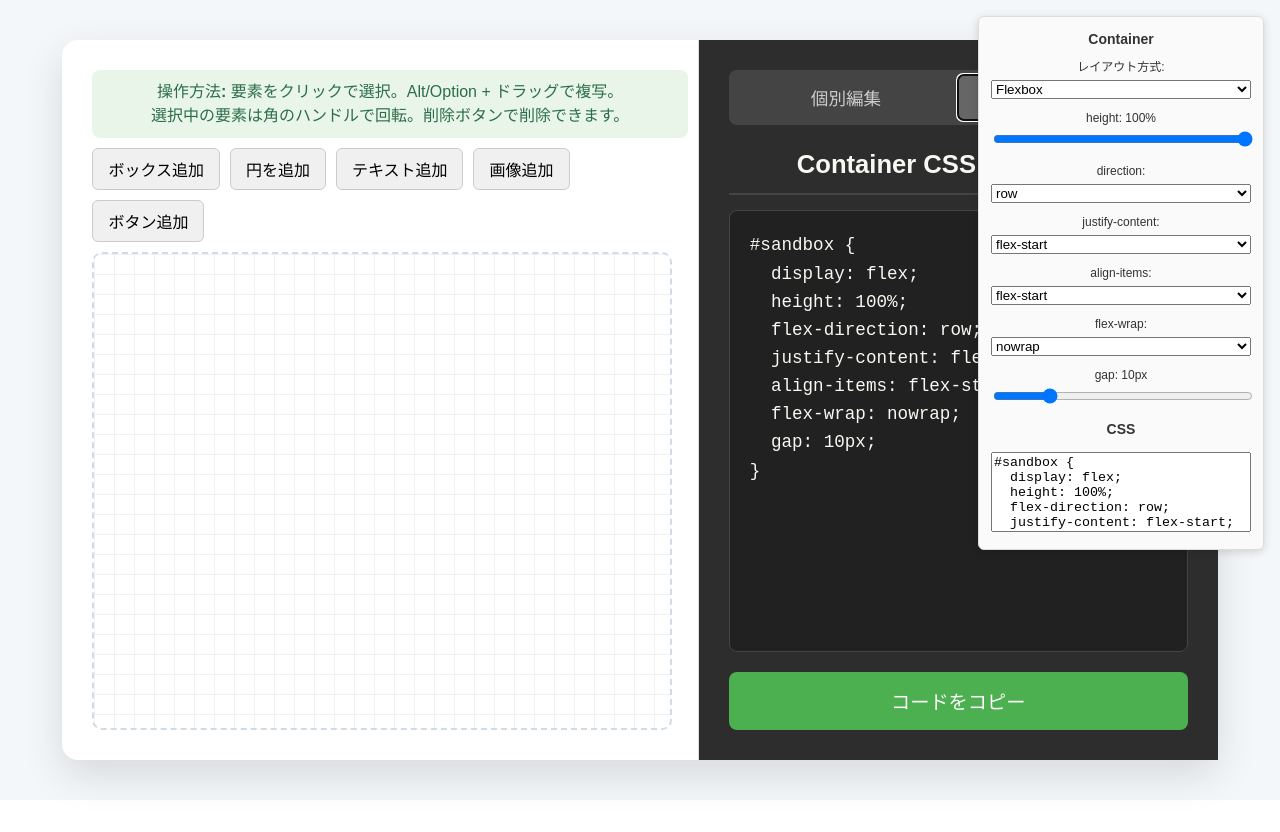
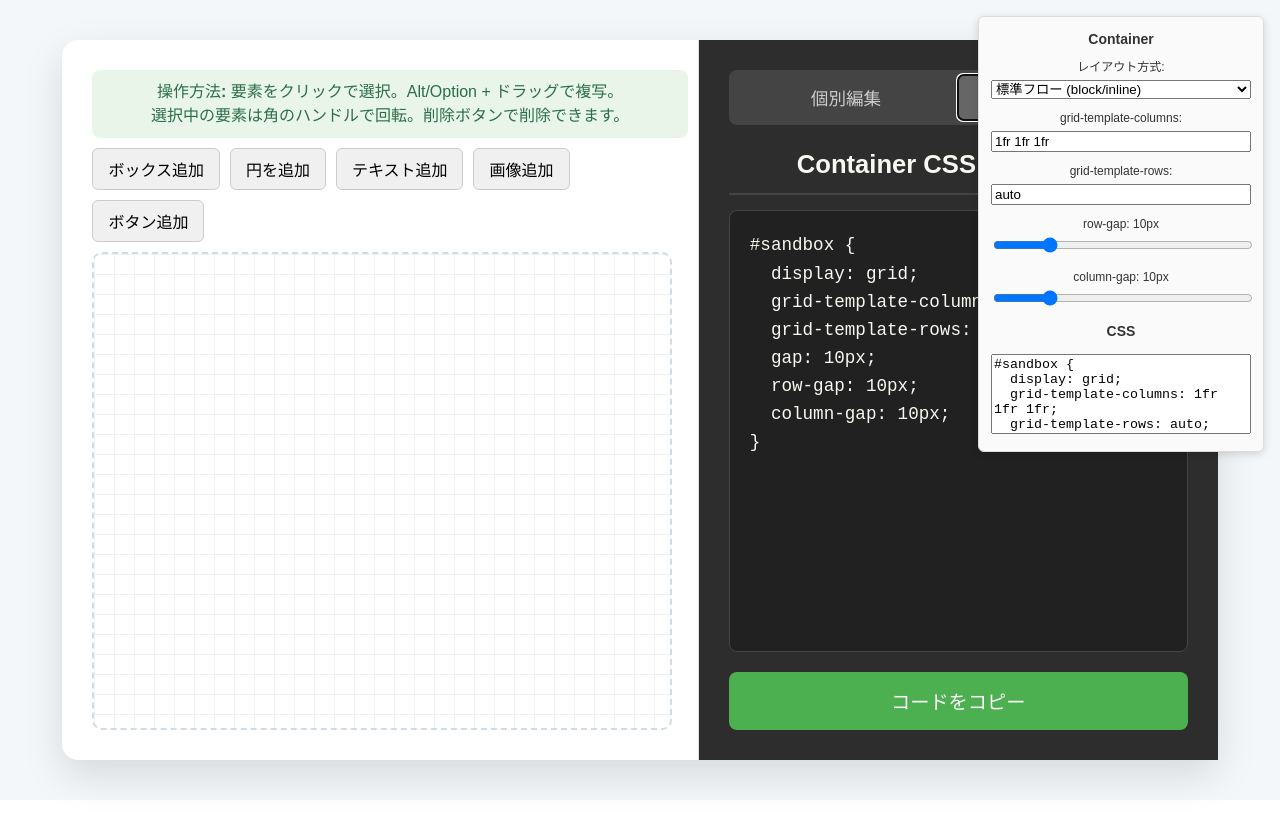
Before and after one commit to tako-chan0511/cssvisualizer, a Vue app: page / in a window 1280 px wide. Both pictures are taken after a click on the button "レイアウト". Built offline with nearby package versions, Linux system fonts and the light colour scheme.

Commit message:
レイアウト方式のグループんぐメニュー化

```diff
--- a/dev-dist/sw.js
+++ b/dev-dist/sw.js
@@ -82,7 +82,7 @@
     "revision": "670ae3298722b21a3404328b42a0b957"
   }, {
     "url": "index.html",
-    "revision": "0.b1ksvif8si"
+    "revision": "0.itjthm3jie"
   }], {});
   workbox.cleanupOutdatedCaches();
   workbox.registerRoute(new workbox.NavigationRoute(workbox.createHandlerBoundToURL("index.html"), {
--- a/src/App.vue
+++ b/src/App.vue
@@ -39,52 +39,83 @@
         <!-- レイアウトモード用ポップアップ -->
         <div v-if="editMode === 'layout'" class="controls layout-popup">
           <h3>Container</h3>
+          <!-- App.vue のレイアウトモード用ポップアップ内 -->
           <label>
             レイアウト方式:
             <select v-model="layoutSystem">
-              <option value="flex">Flexbox</option>
-              <option value="grid">CSS Grid</option>
+              <optgroup
+                v-for="cat in layoutCategories"
+                :key="cat.name"
+                :label="cat.name"
+              >
+                <option
+                  v-for="mode in cat.modes"
+                  :key="mode.id"
+                  :value="mode.id"
+                >
+                  {{ mode.label }}
+                </option>
+              </optgroup>
             </select>
           </label>
 
           <!-- Flex モード -->
-          <template v-if="layoutSystem==='flex'">
+          <template v-if="layoutSystem === 'flex'">
             <label>
               height: {{ flexState.containerHeight }}%
-              <input type="range" min="20" max="100" v-model.number="flexState.containerHeight" />
+              <input
+                type="range"
+                min="20"
+                max="100"
+                v-model.number="flexState.containerHeight"
+              />
             </label>
             <label>
               direction:
               <select v-model="flexState.direction">
-                <option>row</option><option>row-reverse</option>
-                <option>column</option><option>column-reverse</option>
+                <option>row</option>
+                <option>row-reverse</option>
+                <option>column</option>
+                <option>column-reverse</option>
               </select>
             </label>
             <label>
               justify-content:
               <select v-model="flexState.justifyContent">
-                <option>flex-start</option><option>flex-end</option>
-                <option>center</option><option>space-between</option>
-                <option>space-around</option><option>space-evenly</option>
+                <option>flex-start</option>
+                <option>flex-end</option>
+                <option>center</option>
+                <option>space-between</option>
+                <option>space-around</option>
+                <option>space-evenly</option>
               </select>
             </label>
             <label>
               align-items:
               <select v-model="flexState.alignItems">
-                <option>flex-start</option><option>flex-end</option>
-                <option>center</option><option>stretch</option>
+                <option>flex-start</option>
+                <option>flex-end</option>
+                <option>center</option>
+                <option>stretch</option>
                 <option>baseline</option>
               </select>
             </label>
             <label>
               flex-wrap:
               <select v-model="flexState.flexWrap">
-                <option>nowrap</option><option>wrap</option><option>wrap-reverse</option>
+                <option>nowrap</option>
+                <option>wrap</option>
+                <option>wrap-reverse</option>
               </select>
             </label>
             <label>
               gap: {{ flexState.gap }}px
-              <input type="range" min="0" max="50" v-model.number="flexState.gap" />
+              <input
+                type="range"
+                min="0"
+                max="50"
+                v-model.number="flexState.gap"
+              />
             </label>
           </template>
 
@@ -92,19 +123,37 @@
           <template v-else>
             <label>
               grid-template-columns:
-              <input type="text" v-model="gridState.columns" placeholder="1fr 1fr 1fr" />
+              <input
+                type="text"
+                v-model="gridState.columns"
+                placeholder="1fr 1fr 1fr"
+              />
             </label>
             <label>
               grid-template-rows:
-              <input type="text" v-model="gridState.rows" placeholder="auto auto" />
+              <input
+                type="text"
+                v-model="gridState.rows"
+                placeholder="auto auto"
+              />
             </label>
             <label>
               row-gap: {{ gridState.rowGap }}px
-              <input type="range" min="0" max="50" v-model.number="gridState.rowGap" />
+              <input
+                type="range"
+                min="0"
+                max="50"
+                v-model.number="gridState.rowGap"
+              />
             </label>
             <label>
               column-gap: {{ gridState.columnGap }}px
-              <input type="range" min="0" max="50" v-model.number="gridState.columnGap" />
+              <input
+                type="range"
+                min="0"
+                max="50"
+                v-model.number="gridState.columnGap"
+              />
             </label>
           </template>
 
@@ -118,10 +167,16 @@
     <!-- 右側のコード表示エリア -->
     <div class="code-container">
       <div class="mode-tabs">
-        <button :class="{ active: editMode==='individual' }" @click="setEditMode('individual')">
+        <button
+          :class="{ active: editMode === 'individual' }"
+          @click="setEditMode('individual')"
+        >
           個別編集
         </button>
-        <button :class="{ active: editMode==='layout' }" @click="setEditMode('layout')">
+        <button
+          :class="{ active: editMode === 'layout' }"
+          @click="setEditMode('layout')"
+        >
           レイアウト
         </button>
       </div>
@@ -130,9 +185,11 @@
         <!-- 一つのパネルにまとめて、ヘッダーと中身を切り替える -->
         <div class="css-panel">
           <h2>
-           {{ editMode === 'individual'
-               ? 'Selected Element CSS'
-               : 'Container CSS (#sandbox)' }}
+            {{
+              editMode === "individual"
+                ? "Selected Element CSS"
+                : "Container CSS (#sandbox)"
+            }}
           </h2>
 
           <!-- 個別編集モードの中身 -->
@@ -154,10 +211,9 @@
 
           <!-- レイアウトモードの中身 -->
           <template v-else>
-           <textarea
-             id="css-output-layout"
-             readonly
-           >{{ generatedLayoutCss }}</textarea>
+            <textarea id="css-output-layout" readonly>{{
+              generatedLayoutCss
+            }}</textarea>
           </template>
         </div>
       </div>
@@ -165,7 +221,7 @@
       <div class="button-area">
         <button class="copy-button" @click="copyCss">コードをコピー</button>
         <button
-          v-if="editMode==='individual' && selectedElementId"
+          v-if="editMode === 'individual' && selectedElementId"
           class="delete-button"
           @click="deleteSelectedElement"
         >
@@ -176,30 +232,37 @@
   </div>
 </template>
 
-
 <script setup lang="ts">
-import { ref, computed, reactive, watch, onMounted, nextTick, type CSSProperties } from 'vue'
-import interact from 'interactjs'
-import { useInteract } from '@/composables/useInteract'
-import { useElements } from './composables/useElements'
-import { useLayout }   from './composables/useLayout'
-import { useCssGenerator } from './composables/useCssGenerator'
-import type { ElementState } from './types'
-import VisualBox    from './components/VisualBox.vue'
-import VisualCircle from './components/VisualCircle.vue'
-import VisualText   from './components/VisualText.vue'
-import VisualImage  from './components/VisualImage.vue'
-import VisualButton from './components/VisualButton.vue'
+import {
+  ref,
+  computed,
+  reactive,
+  watch,
+  onMounted,
+  nextTick,
+  type CSSProperties,
+} from "vue";
+import interact from "interactjs";
+import { useInteract } from "@/composables/useInteract";
+import { useElements } from "./composables/useElements";
+import { useLayout } from "./composables/useLayout";
+import { useCssGenerator } from "./composables/useCssGenerator";
+import type { ElementState } from "./types";
+import VisualBox from "./components/VisualBox.vue";
+import VisualCircle from "./components/VisualCircle.vue";
+import VisualText from "./components/VisualText.vue";
+import VisualImage from "./components/VisualImage.vue";
+import VisualButton from "./components/VisualButton.vue";
 
 const componentMap = {
-  box:    VisualBox,
+  box: VisualBox,
   circle: VisualCircle,
-  text:   VisualText,
-  image:  VisualImage,
+  text: VisualText,
+  image: VisualImage,
   button: VisualButton,
-}
+};
 // ──────── ① editMode をいちばん上で宣言 ────────
-const editMode = ref<'individual' | 'layout'>('individual')
+const editMode = ref<"individual" | "layout">("individual");
 
 // ──────── ② useElements で要素操作ロジック ────────
 const {
@@ -211,8 +274,8 @@
   deselectAll,
   handleElementUpdate,
   cloneElement,
-  deleteSelectedElement
-} = useElements()
+  deleteSelectedElement,
+} = useElements();
 
 // ──────── ③ useLayout を呼んで、grid/flex と CSS 生成 ────────
 //     → ここで generatedLayoutCss も受け取る
@@ -221,22 +284,20 @@
   flexState,
   gridState,
   sandboxStyle,
-  generatedLayoutCss
-} = useLayout()
+  generatedLayoutCss,
+  layoutCategories, // ← ここで受け取る
+} = useLayout();
 
 // ──────── ④ useCssGenerator で個別要素用の CSS 生成 ────────
-const {
-  generatedIndividualCss,
-  updateElementFromCss,
-  copyCss
-} = useCssGenerator(
+const { generatedIndividualCss, updateElementFromCss, copyCss } =
+  useCssGenerator(
     elements,
     selectedElementId,
-  editMode,      // ← 先に宣言しておいた editMode を渡す
+    editMode, // ← 先に宣言しておいた editMode を渡す
     flexState,
     gridState,
     layoutSystem
-)
+  );
 
 // ② interact.js ロジックを composable に移譲
 useInteract({
@@ -245,13 +306,12 @@
   selectElement,
   handleElementUpdate,
   cloneElement,
-})
+});
 
 const setEditMode = (mode: "individual" | "layout") => {
   editMode.value = mode;
   if (mode === "layout") deselectAll();
 };
-
 
 onMounted(() => {
   nextTick(() => {
@@ -259,7 +319,6 @@
     selectElement(null);
   });
   // initializeInteract();
-
 });
 </script>
 
--- a/src/composables/useCssGenerator.ts
+++ b/src/composables/useCssGenerator.ts
@@ -9,7 +9,7 @@
   editMode: Ref<'individual' | 'layout'>,
   flexState: any,
   gridState: any,
-  layoutSystem: Ref<'flex'|'grid'>
+  layoutSystem: Ref<string>
 ) {
   const selectedElement = computed(() =>
     elements.value.find(e => e.id === selectedElementId.value) || null
@@ -35,7 +35,6 @@
     transform: translate(${x.toFixed(1)}px, ${y.toFixed(1)}px) rotate(${angle.toFixed(1)}deg);
   }`
 
-    // フォント系プロパティ
     if (['box','text','button','circle'].includes(type)) {
       let fontCss =
         `    color: ${fontColor   || "#000000"};\n` +
@@ -58,9 +57,9 @@
   })
 
   const generatedLayoutCss = computed(() => {
-    if (layoutSystem.value === 'flex') {
-      return `
-#sandbox {
+    switch (layoutSystem.value) {
+      case 'flex':
+        return `#sandbox {
   display: flex;
   height: ${flexState.containerHeight}%;
   flex-direction: ${flexState.direction};
@@ -68,16 +67,57 @@
   align-items: ${flexState.alignItems};
   flex-wrap: ${flexState.flexWrap};
   gap: ${flexState.gap}px;
-}`.trim()
-    } else {
-      return `
-#sandbox {
+}`
+
+      case 'grid':
+        return `#sandbox {
   display: grid;
   grid-template-columns: ${gridState.columns};
   grid-template-rows: ${gridState.rows};
   row-gap: ${gridState.rowGap}px;
   column-gap: ${gridState.columnGap}px;
-}`.trim()
+}`
+
+      case 'flow':
+        return `/* 標準フロー (block/inline) */
+#sandbox {
+  display: block;
+}`
+
+      case 'float':
+        return `/* Float レイアウト */
+#sandbox > * {
+  float: left;
+}`
+
+      case 'multicol':
+        return `/* マルチカラム */
+#sandbox {
+  column-count: 3;
+  column-gap: 1em;
+}`
+
+      case 'table':
+        return `/* テーブルレイアウト */
+#sandbox {
+  display: table;
+  width: 100%;
+}
+#sandbox > * {
+  display: table-cell;
+}`
+
+      case 'abs':
+        return `/* 相対＋絶対配置 */
+#sandbox {
+  position: relative;
+}
+#sandbox > * {
+  position: absolute;
+}`
+
+      default:
+        return `/* 未対応のレイアウト方式です */`
     }
   })
 
@@ -112,9 +152,7 @@
     const code = editMode.value === 'individual'
       ? generatedIndividualCss.value
       : generatedLayoutCss.value
-    if (!code.startsWith('/*')) {
-      navigator.clipboard.writeText(code)
-    }
+    if (!code.startsWith('/*')) navigator.clipboard.writeText(code)
   }
 
   return {
--- a/src/composables/useLayout.ts
+++ b/src/composables/useLayout.ts
@@ -1,9 +1,41 @@
 import { ref, reactive, computed, type CSSProperties } from 'vue';
 
 // Composable for managing layout (Flexbox & CSS Grid) state and styles
+// composables/useLayout.ts
+
+export type LayoutCategory = {
+  name: string
+  modes: { id: string; label: string }[]
+}
+
+export const layoutCategories: LayoutCategory[] = [
+  {
+    name: "標準フロー",
+    modes: [
+      { id: "flow",      label: "標準フロー (block/inline)" },
+      { id: "float",     label: "Float" },
+      { id: "multicol",  label: "マルチカラム" },
+    ],
+  },
+  {
+    name: "コンテナレイアウト",
+    modes: [
+      { id: "flex",  label: "Flexbox" },
+      { id: "grid",  label: "CSS Grid" },
+      { id: "table", label: "テーブルレイアウト" },
+    ],
+  },
+  {
+    name: "絶対配置系",
+    modes: [
+      { id: "abs",   label: "相対＋絶対配置" },
+    ],
+  },
+]
+
 export function useLayout() {
-  // レイアウト方式: 'flex' | 'grid'
-  const layoutSystem = ref<'flex' | 'grid'>('flex');
+  // レイアウト方式: 標準方式 | コンテナレイアウト　| 絶対配置系
+  const layoutSystem = ref<string>("flow")
 
   // Flexbox 用ステート
   const flexState = reactive({
@@ -77,5 +109,6 @@
     gridState,
     sandboxStyle,
     generatedLayoutCss,
+    layoutCategories     // ← これを追加！
   };
 }
```
Lines whose indentation alone changed are shown as unchanged.
